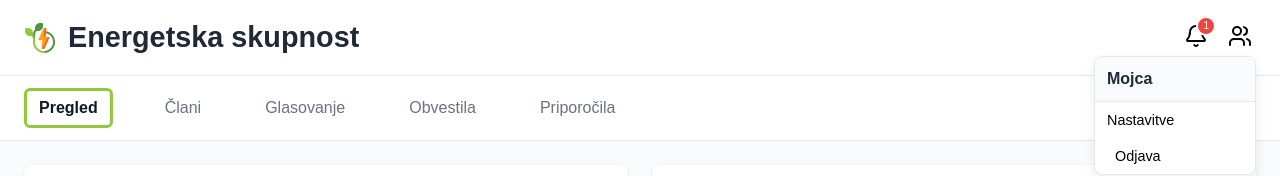
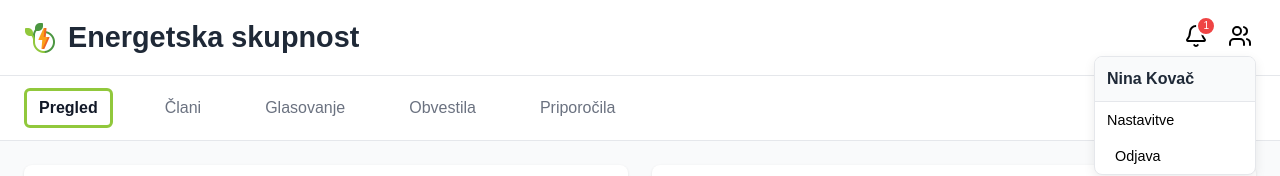
Before and after one commit to MBevc/eneskupnost, a React (Create React App) app: page / in a window 1280 px wide. Both pictures are taken after a click on the button 1240 px from the left and 36 px from the top of the page. Shown: the top 176 px of the page. Built offline with nearby package versions, Linux system fonts and the light colour scheme.

Commit message:
Update energetska_skupnost_ui.jsx

```diff
--- a/src/energetska_skupnost_ui.jsx
+++ b/src/energetska_skupnost_ui.jsx
@@ -151,7 +151,7 @@ export default function EnergetskaSkupnostApp() {
             </button>
             {isUserMenuOpen && (
               <div className="user-menu" role="menu">
-                <div className="user-menu-header">Mojca</div>
+                <div className="user-menu-header">Nina Kovač</div>
                 <button className="user-menu-item" role="menuitem">Nastavitve</button>
                 <button className="user-menu-item" role="menuitem">Odjava</button>
               </div>
@@ -336,7 +336,7 @@ export default function EnergetskaSkupnostApp() {
                           <td>
                             {jeTvegan && (
                               <span style={{ color: "#ef4444" }}>
-                                <AlertTriangle size={16} /> Tvegan
+                                <AlertTriangle size={16} /> Povečano tveganje za energetsko revščino
                               </span>
                             )}
                           </td>
```
